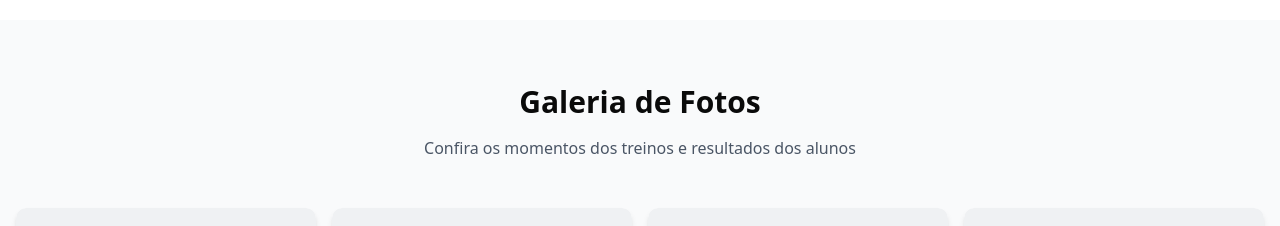
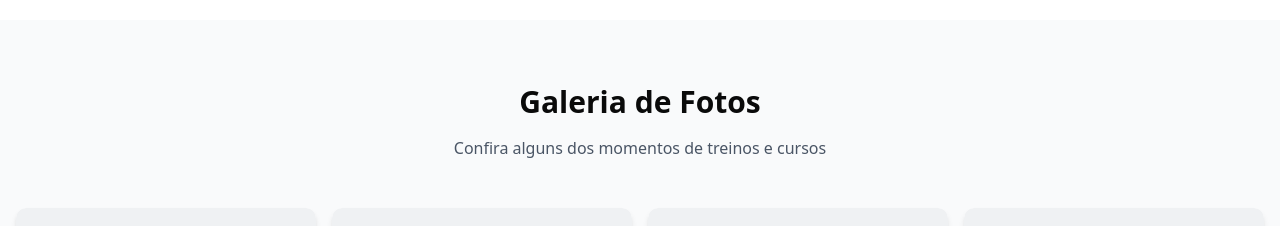
Before and after one commit to JesusVicken/depireuxfitness, a Next.js app in the folder depireuxfitness/: page / in a window 1280 px wide. Shown: the part 2300-2526 px from the top of the page. Built offline with nearby package versions, Linux system fonts and the light colour scheme.

Commit message:
feat: ajuste de paragrafo de apresentação de galeria

```diff
--- a/depireuxfitness/src/app/_components/gallery.tsx
+++ b/depireuxfitness/src/app/_components/gallery.tsx
@@ -92,7 +92,7 @@ export function Gallery() {
             <div className="container mx-auto px-4">
                 <h2 className="text-3xl font-bold text-center mb-4">Galeria de Fotos</h2>
                 <p className="text-center text-gray-600 mb-12 max-w-2xl mx-auto">
-                    Confira os momentos dos treinos e resultados dos alunos
+                    Confira alguns dos momentos de treinos e cursos
                 </p>
 
                 {/* Grid de miniaturas */}
```
